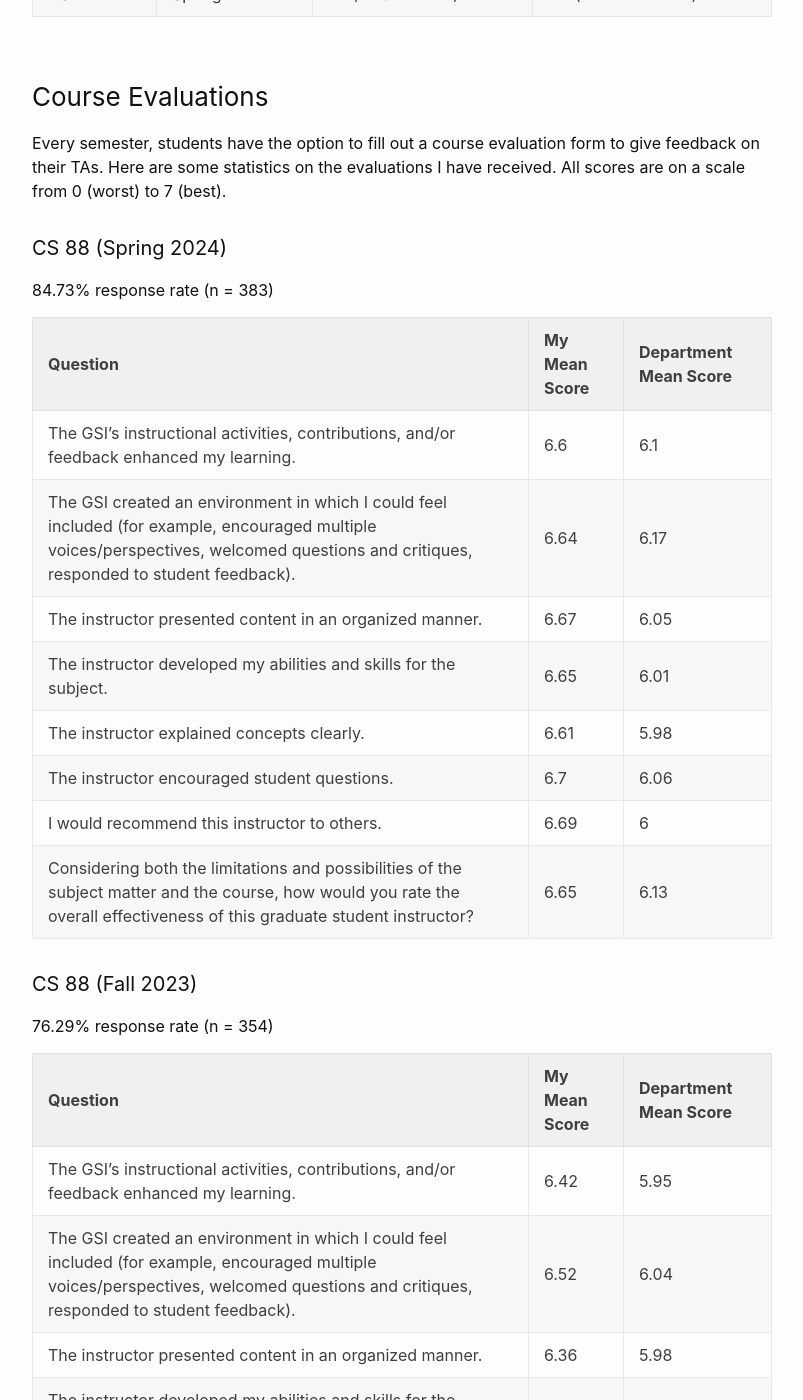
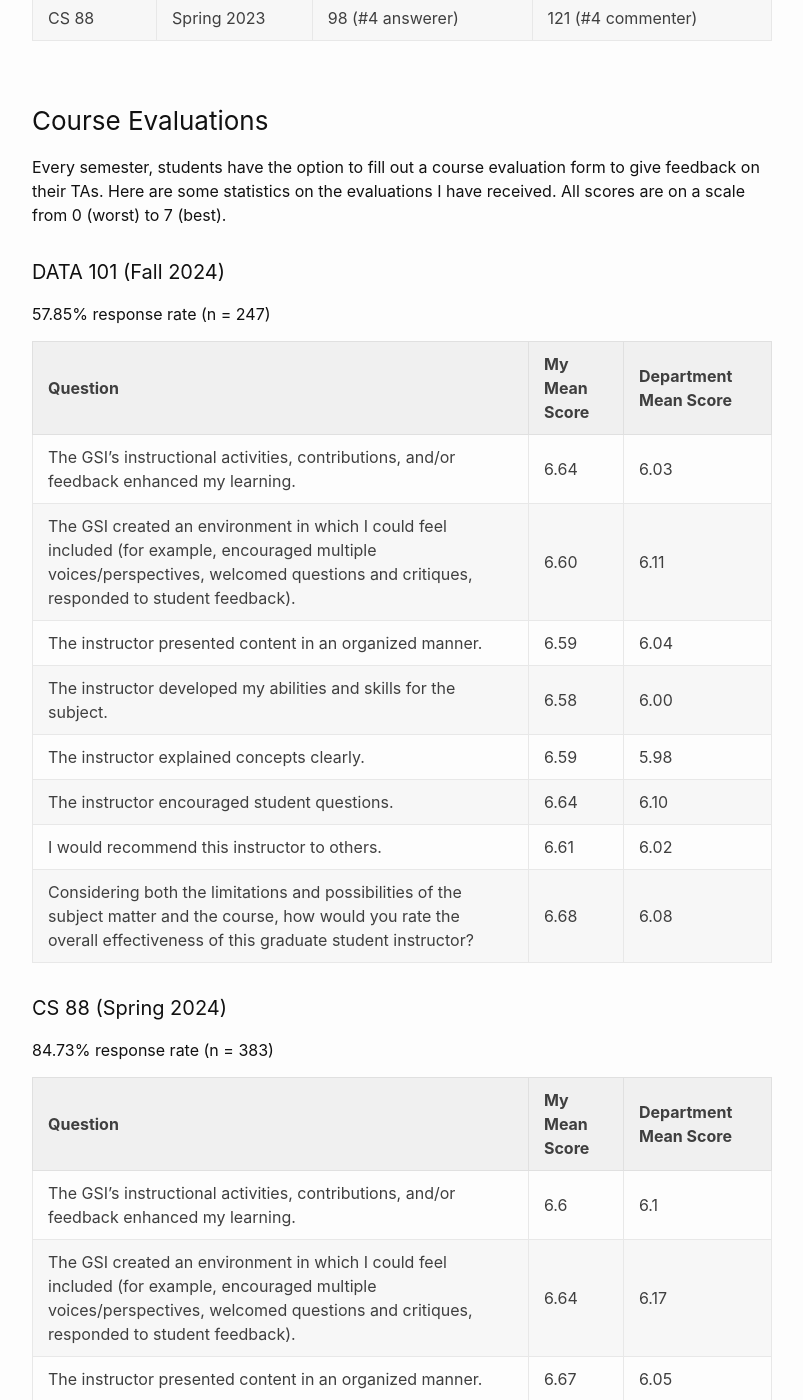
Before and after one commit to phrdang/phrdang.github.io, a Jekyll site: the page built from ed-portfolio.md, in a window 1280 px wide and 1400 px high, scrolled down 1306 px. Shown: the whole window, without its empty margins (238-1041 px from the left). Built offline with Jekyll 4.4.1, drawn with Linux system fonts in a browser that asks for light colours.

Commit message:
Add data 101 course eval data to ed portfolio

```diff
--- a/ed-portfolio.md
+++ b/ed-portfolio.md
@@ -11,6 +11,7 @@ I'm interested in all things computer science, education, and computer science e
 - [Teaching Statistics, at a glance](#teaching-statistics-at-a-glance)
   - [Ed Statistics](#ed-statistics)
   - [Course Evaluations](#course-evaluations)
+    - [DATA 101 (Fall 2024)](#data-101-fall-2024)
     - [CS 88 (Spring 2024)](#cs-88-spring-2024)
     - [CS 88 (Fall 2023)](#cs-88-fall-2023)
 - [CS 194-271 Research in AI Education](#cs-194-271-research-in-ai-education)
@@ -44,6 +45,21 @@ I'm interested in all things computer science, education, and computer science e
 ### Course Evaluations
 
 Every semester, students have the option to fill out a course evaluation form to give feedback on their TAs. Here are some statistics on the evaluations I have received. All scores are on a scale from 0 (worst) to 7 (best).
+
+#### DATA 101 (Fall 2024)
+
+57.85% response rate (n = 247)
+
+| Question | My Mean Score | Department Mean Score |
+| :--- | :--- | :--- |
+| The GSI’s instructional activities, contributions, and/or feedback enhanced my learning. | 6.64 | 6.03 |
+| The GSI created an environment in which I could feel included (for example, encouraged multiple voices/perspectives, welcomed questions and critiques, responded to student feedback). | 6.60 | 6.11 |
+| The instructor presented content in an organized manner. | 6.59 | 6.04 |
+| The instructor developed my abilities and skills for the subject. | 6.58 | 6.00 |
+| The instructor explained concepts clearly. | 6.59 | 5.98 |
+| The instructor encouraged student questions. | 6.64 | 6.10 |
+| I would recommend this instructor to others. | 6.61 | 6.02 |
+| Considering both the limitations and possibilities of the subject matter and the course, how would you rate the overall effectiveness of this graduate student instructor? | 6.68 | 6.08 |
 
 #### CS 88 (Spring 2024)
 
```
